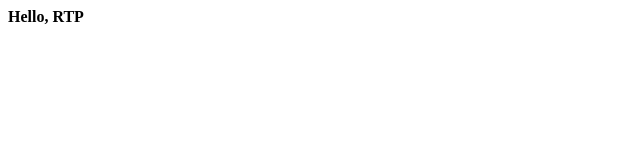
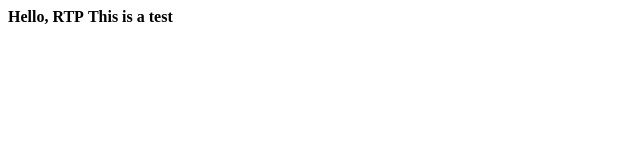
Before and after one commit to mdryden/rtp_test, a plain HTML site: page index.html in a window 1280 px wide. Shown: the whole page, without its empty margins (0-640 px from the left). Drawn offline with Linux system fonts and the light colour scheme.

Commit message:
fix the mistake

```diff
--- a/index.html
+++ b/index.html
@@ -6,7 +6,7 @@
 
 <body>
     <b>Hello, RTP</b>
-    <b><This is a test/b>
+    <b>This is a test</b>
 </body>
 
 </html>
```
